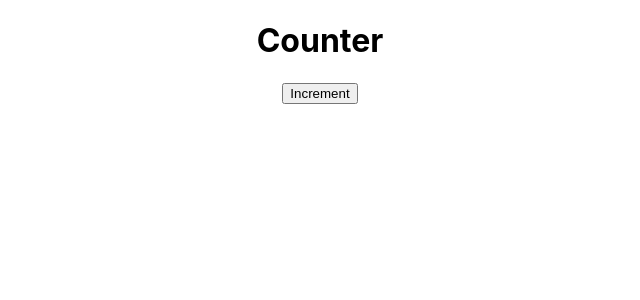
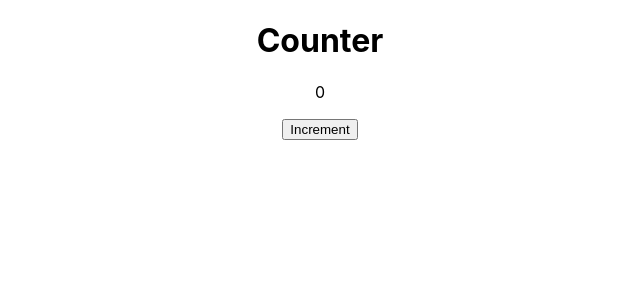
Before and after one commit to Suncoast-Computer-Science/CS-Club-React, a React (Create React App) app in the folder Counter/: page / in a window 1280 px wide. Shown: the top 300 px of the page, without its empty margins (320-960 px from the left). Built offline with nearby package versions, Linux system fonts and the light colour scheme.

Commit message:
Set up app.js with prompts and comments on what to implement and where

```diff
--- a/Counter/src/App.js
+++ b/Counter/src/App.js
@@ -6,22 +6,27 @@ import CounterAdvanced from "./components/counterAdvanced";
 function App() {
   const [count, setCount] = useState(0);
 
+  // When this function is called it runs setCount to incrememnt the stores 'count' value by 1.
   const increment = () => {
-    setCount(count + 1);
+    setCount(count + 1); // In more traditional styles of programming, this is the equivalent of 'count = count+1'
   };
 
   const decrement = () => {
-    setCount(count - 1);
+    // Add functionality that will decrement the current count
+    // Write code here:
   };
 
   const reset = () => {
-    setCount(0);
+    // Add functionality that will reset the counter to 0
+    // Write code here:
   };
 
   return (
     <div className="App">
-      <CounterBasic></CounterBasic>
-      {/* <CounterAdvanced count={count} increment={increment} decrement={decrement} reset={reset} /> */}
+      <CounterBasic count={count} increment={increment} />
+
+      {/* When you are ready to use CounterAdvanced, comment the above line out and uncomment the below line (make sure to fill in all of the arguments) */}
+      {/* <CounterAdvanced count={} increment={} decrement={} reset={} /> */}
     </div>
   );
 }
```
